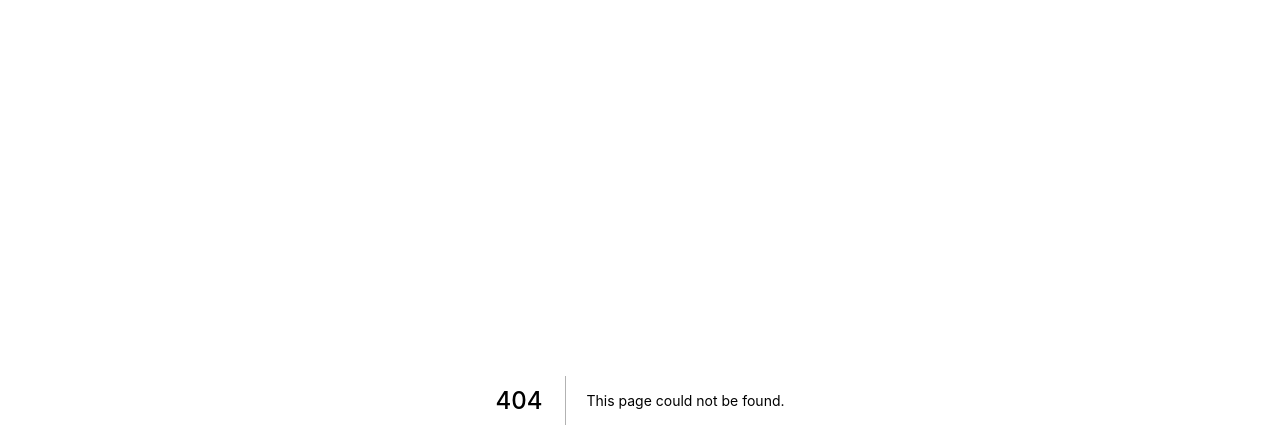
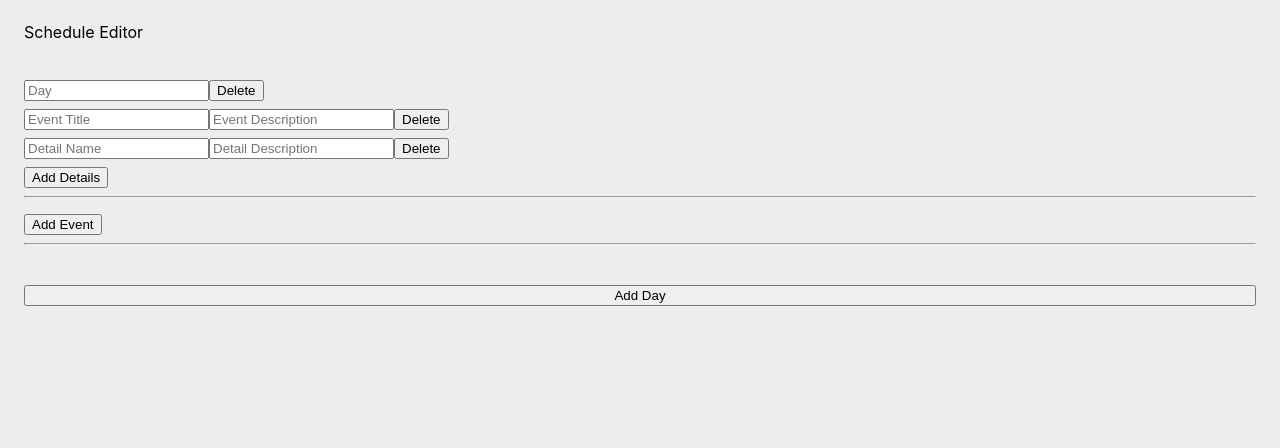
Before and after one commit to bruceape/weddingwebsite, a Next.js app: page /schedule-editor in a window 1280 px wide. Before the commit this address had no page. Shown: the top 448 px of the page. Built offline with nearby package versions, Linux system fonts and the light colour scheme; a web font is replaced by a local one.

Commit message:
started a schedule editor

```diff
--- /dev/null
+++ b/pages/schedule-editor.js
@@ -0,0 +1,252 @@
+import React from 'react';
+import Navigation from '../components/navigation'
+import styles from '../styles/Schedule-editor.module.css'
+
+// function Item( {time, title, description, detailsDescription, details }) {
+//   detailsDescription = detailsDescription || ''
+//   let descItems = detailsDescription
+//     .split('\n')
+//     .map((i, idx) =>
+//       <p
+//         key={idx}
+//         className={styles.detailsDescription}>
+//         {i}
+//       </p>
+//     )
+
+//   details = details || []
+//   let detailItems = details.map((d, idx) =>
+//     <li className={styles.detailsItem} key={idx}>
+//       <span className={styles.detailsHighlight}>
+//         {d.title}:
+//       </span>
+//       {d.content}
+//     </li>
+//   )
+
+//   return (
+//     <div className={styles.item}>
+//       <div className={styles.itemMeta}>
+//         <div className={styles.eventTitle}>{time} / {title}</div>
+//         <div className={styles.eventDescription}>
+//           {description}
+//         </div>
+//       </div>
+//       <div className={styles.detailsContainer}>
+//         <h3 className={styles.detailsTitle}>
+//           Details
+//         </h3>
+//         <div className={styles.detailsDescriptionContainer}>
+//           {descItems}
+//         </div>
+//         { detailItems.length
+//           ? <ul className={styles.detailsList}>
+//               {detailItems}
+//             </ul>
+//           : <></>
+//         }
+//       </div>
+//     </div>
+//   )
+// }
+
+// function Divider() {
+//   return (
+//     <div className={styles.divider}></div>
+//   )
+// }
+
+
+// function Section({ data }) {
+//   const count = data.items.length
+//   const items = data.items.map((i, idx) =>
+//     <React.Fragment key={i.title}>
+//       <Item
+//         title={i.title}
+//         time={i.time}
+//         description={i.description}
+//         detailsDescription={i.detailsDescription}
+//         details={i.details}
+//       />
+//       {idx < count - 1 ? <Divider /> : <></>}
+//     </React.Fragment>
+//   )
+
+//   return (
+//     <div className={styles.section}>
+//       <h2 className={`${styles.sectionTitle} garamond-italic`}>
+//         {data.title}
+//       </h2>
+//       <div className={styles.itemContainer}>
+//         {items}
+//       </div>
+//     </div>
+//   )
+// }
+
+// const schedule = [{
+//     title: 'Friday, May 27',
+//     items: [{
+//       title: 'Most guests arrive',
+//       time: 'All day',
+//       description: 'Bridesmaids and groomsmen are not obligated to attend as we know many of them are arriving that evening or working. ',
+//       detailsDescription: 'Getting to the ceremony site is tricky, so please let us know if you would like to carpool with one of us. \n We will film the rehearsal so that anyone who is unable to attend will have a sense of layout and timing. ',
+//       details: [{
+//         title: 'Transporation', content: 'Best way to get into the city is by Uber or by Bart. Uber ranges from $30-60. BART will be around $10, but you will have to commute from bart station to wherever you are staying.'
+//       }
+//     ]}, {
+//       title: 'Rehearsal',
+//       time: '4:30 PM',
+//       description: 'Bridesmaids and groomsmen are not obligated to attend as we know many of them are arriving that evening or working. ',
+//       detailsDescription: 'Getting to the ceremony site is tricky, so please let us know if you would like to carpool with one of us. \n We will film the rehearsal so that anyone who is unable to attend will have a sense of layout and timing. ',
+//       details: []
+//     }, {
+//       title: 'Welcome Party',
+//       time: '7:30 PM - 9:00 PM',
+//       description: 'For our out-of-town guests. We will be having a small get together with pizza, wine/beer, and finger food. ',
+//       detailsDescription: 'Getting to the ceremony site is tricky, so please let us know if you would like to carpool with one of us. \n We will film the rehearsal so that anyone who is unable to attend will have a sense of layout and timing. ',
+//       details: []
+//     }]
+//   },
+
+
+//   {
+//     title: 'Saturday, May 28',
+//     items: [{
+//       title: 'Guests arrive',
+//       time: 'All day',
+//       description: 'Family and bridal party arrives at wedding site. ',
+//       detailsDescription: 'Getting to the ceremony site is tricky, so please let us know if you would like to carpool with one of us. \n We will film the rehearsal so that anyone who is unable to attend will have a sense of layout and timing. ',
+//       details: [{
+//         title: 'Transporation', content: 'Best way to get into the city is by Uber or by Bart. Uber ranges from $30-60. BART will be around $10, but you will have to commute from bart station to wherever you are staying.'
+//       }
+//     ]}, {
+//       title: 'Wedding begins',
+//       time: '3:30 - 3:45 PM',
+//       description: 'Bridesmaids and groomsmen are not obligated to attend as we know many of them are arriving that evening or working. ',
+//       detailsDescription: 'Getting to the ceremony site is tricky, so please let us know if you would like to carpool with one of us. \n We will film the rehearsal so that anyone who is unable to attend will have a sense of layout and timing. ',
+//       details: []
+//     }, {
+//       title: 'Group photo',
+//       time: '4:00 PM',
+//       description: 'For our out-of-town guests. We will be having a small get together with pizza, wine/beer, and finger food. ',
+//       detailsDescription: 'Getting to the ceremony site is tricky, so please let us know if you would like to carpool with one of us. \n We will film the rehearsal so that anyone who is unable to attend will have a sense of layout and timing. ',
+//       details: []
+//     }, {
+//       title: 'Move to reception',
+//       time: '4:15 - 6:30 PM',
+//       description: 'For our out-of-town guests. We will be having a small get together with pizza, wine/beer, and finger food. ',
+//       detailsDescription: 'Getting to the ceremony site is tricky, so please let us know if you would like to carpool with one of us. \n We will film the rehearsal so that anyone who is unable to attend will have a sense of layout and timing. ',
+//       details: []
+//     }, {
+//       title: 'Foreign Cinema opens for guests',
+//       time: '6:30 PM',
+//       description: 'For our out-of-town guests. We will be having a small get together with pizza, wine/beer, and finger food. ',
+//       detailsDescription: 'Getting to the ceremony site is tricky, so please let us know if you would like to carpool with one of us. \n We will film the rehearsal so that anyone who is unable to attend will have a sense of layout and timing. ',
+//       details: []
+//     }, {
+//       title: 'Bride & groom arrive',
+//       time: '6:45 - 7:00 PM',
+//       description: 'For our out-of-town guests. We will be having a small get together with pizza, wine/beer, and finger food. ',
+//       detailsDescription: 'Getting to the ceremony site is tricky, so please let us know if you would like to carpool with one of us. \n We will film the rehearsal so that anyone who is unable to attend will have a sense of layout and timing. ',
+//       details: []
+//     }, {
+//       title: 'Dinner starts',
+//       time: '7:30 PM',
+//       description: 'It’s amazing food—biggest reason why we got this place. ',
+//       detailsDescription: 'Getting to the ceremony site is tricky, so please let us know if you would like to carpool with one of us. \n We will film the rehearsal so that anyone who is unable to attend will have a sense of layout and timing. ',
+//       details: []
+//     }, {
+//       title: 'Cake and a few words',
+//       time: '8:00 PM',
+//       description: 'It’s amazing food—biggest reason why we got this place. ',
+//       detailsDescription: 'Getting to the ceremony site is tricky, so please let us know if you would like to carpool with one of us. \n We will film the rehearsal so that anyone who is unable to attend will have a sense of layout and timing. ',
+//       details: []
+//     }]
+//   }
+// ]
+
+let data = ['a']
+
+function Day({ }) {
+  return (
+    <div>
+      <input type="text" placeholder="Day" />
+
+      <button
+        className={styles.addButton}
+        onClick={addEvent}>
+        Delete
+      </button>
+
+      <div>
+        <input type="text" placeholder="Event Title" />
+        <input type="text" placeholder="Event Description" />
+
+        <button
+          className={styles.addButton}
+          onClick={addEvent}>
+          Delete
+        </button>
+
+        <div>
+          <div>
+            <input type="text" placeholder="Detail Name" />
+            <input type="text" placeholder="Detail Description" />
+            <button
+              className={styles.addButton}
+              onClick={removeDetail}>
+              Delete
+            </button>
+          </div>
+          <button
+            className={styles.addButton}
+            onClick={addDetail}>
+            Add Details
+          </button>
+        </div>
+
+        <hr />
+      </div>
+
+      <button
+        className={styles.addButton}
+        onClick={addEvent}>
+        Add Event
+      </button>
+
+      <hr />
+    </div>
+  )
+}
+
+function removeDetail() {
+  console.log("add Detail")
+}
+
+function addDetail() {
+  console.log("add Detail")
+}
+
+function addEvent() {
+  console.log("add event")
+}
+
+function addDay() {
+  console.log("add day")
+}
+
+export default function Schedule() {
+    return (
+      <div className={styles.container}>
+        <h1>Schedule Editor</h1>
+
+
+        <div className={styles.scheduleList}>
+          {data.map((a) => <Day key={a.title} data={a} />)}
+        </div>
+
+        <button onClick={addDay}>Add Day</button>
+      </div>
+    )
+}
--- /dev/null
+++ b/styles/Schedule-editor.module.css
@@ -0,0 +1,17 @@
+
+.container {
+  /*background: red;*/
+  padding: 24px 24px 96px 24px;
+
+  display: grid;
+  row-gap: 32px;
+}
+
+
+.scheduleList {
+
+}
+
+.addButton {
+  margin-top: 8px;
+}
```
